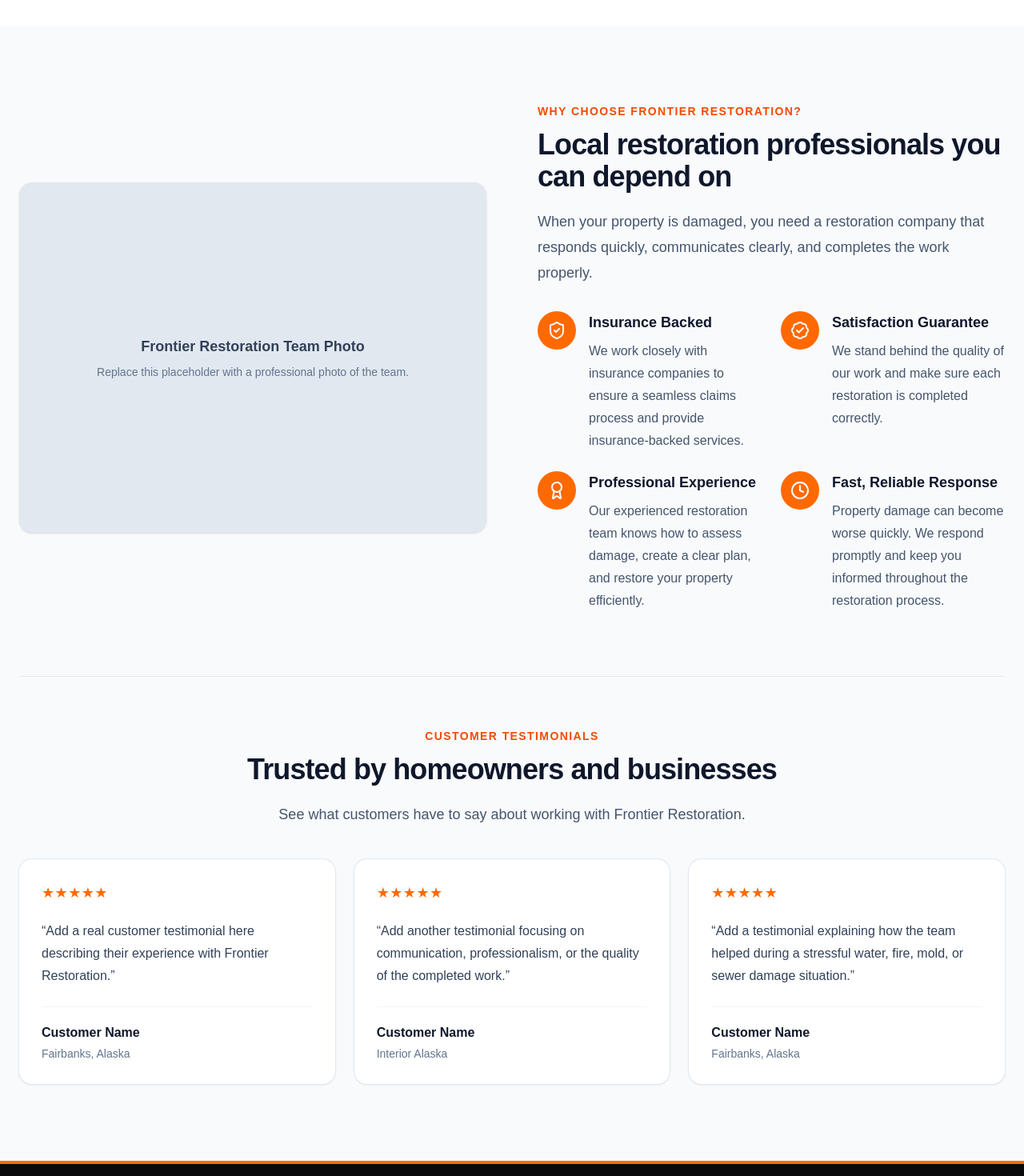
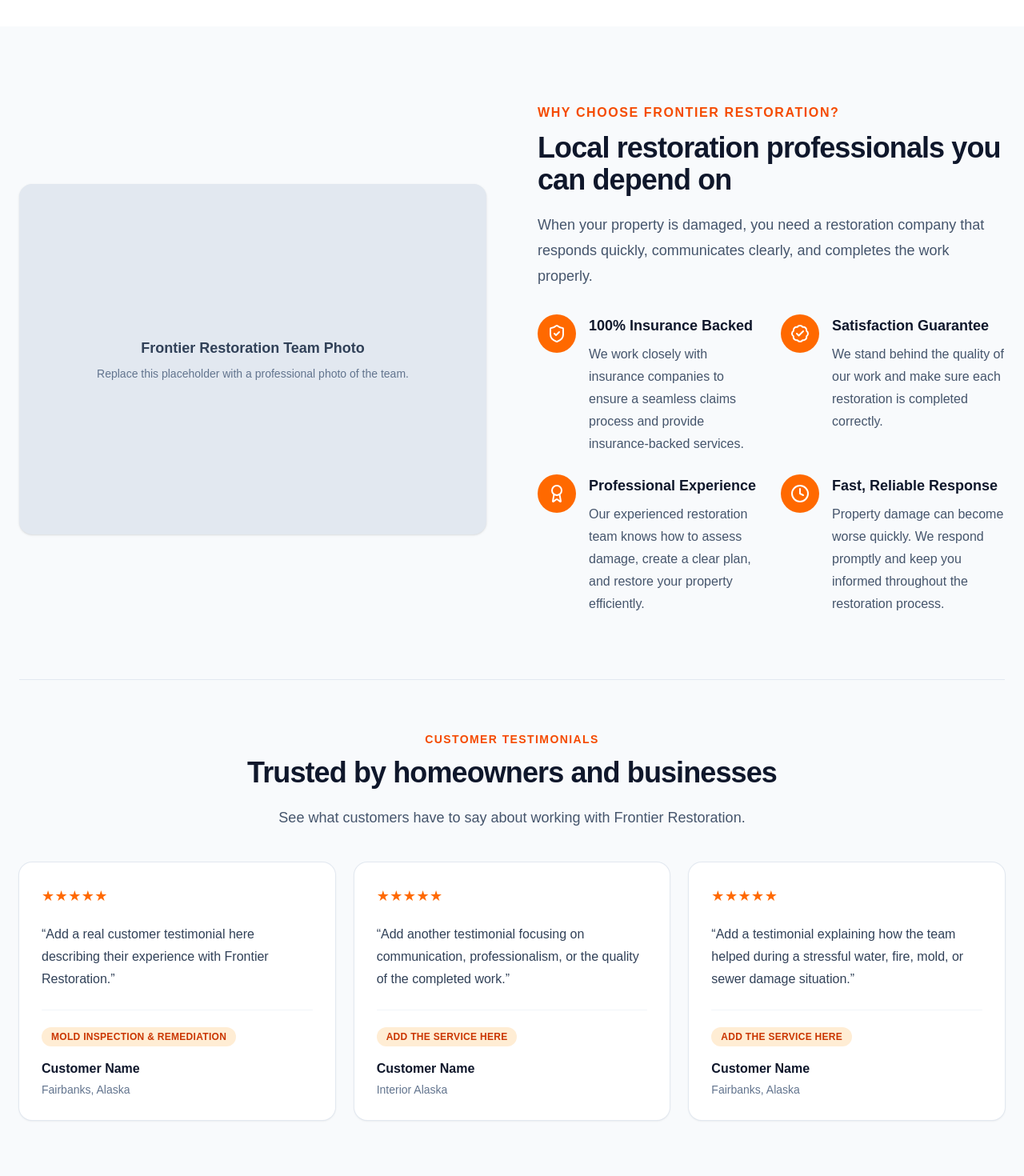
Before and after one commit to Davidhub907/FR_Website, a Next.js app: page / in a window 1280 px wide. Shown: the part 1680-3150 px from the top of the page at 80% size. Built offline with nearby package versions, Linux system fonts and the light colour scheme.

Commit message:
Added the service done to the testemonial cards

```diff
--- a/components/layout/WhyChooseUs.js
+++ b/components/layout/WhyChooseUs.js
@@ -2,7 +2,7 @@ import { ShieldCheck, BadgeCheck, Award, Clock } from "lucide-react";
 
 const reasons = [
   {
-    title: "Insurance Backed",
+    title: "100% Insurance Backed",
     description:
       "We work closely with insurance companies to ensure a seamless claims process and provide insurance-backed services.",
     icon: ShieldCheck,
@@ -34,6 +34,7 @@ const testimonials = [
       "Add a real customer testimonial here describing their experience with Frontier Restoration.",
     name: "Customer Name",
     location: "Fairbanks, Alaska",
+    service: "Mold inspection & remediation",
   },
   {
     id: 2,
@@ -41,6 +42,7 @@ const testimonials = [
       "Add another testimonial focusing on communication, professionalism, or the quality of the completed work.",
     name: "Customer Name",
     location: "Interior Alaska",
+    service: "Add the service here",
   },
   {
     id: 3,
@@ -48,6 +50,7 @@ const testimonials = [
       "Add a testimonial explaining how the team helped during a stressful water, fire, mold, or sewer damage situation.",
     name: "Customer Name",
     location: "Fairbanks, Alaska",
+    service: "Add the service here",
   },
 ];
 
@@ -75,7 +78,7 @@ export default function WhyChooseUs() {
 
           {/* Reasons */}
           <div>
-            <p className="text-sm font-bold tracking-widest text-orange-600 uppercase">
+            <p className="text-m font-bold tracking-widest text-orange-600 uppercase">
               Why Choose Frontier Restoration?
             </p>
 
@@ -155,7 +158,13 @@ export default function WhyChooseUs() {
                 </blockquote>
 
                 <div className="mt-6 border-t border-slate-100 pt-5">
-                  <p className="font-bold text-slate-900">{testimonial.name}</p>
+                  <span className="inline-flex rounded-full bg-orange-100 px-3 py-1 text-xs font-bold tracking-wide text-orange-700 uppercase">
+                    {testimonial.service}
+                  </span>
+
+                  <p className="mt-4 font-bold text-slate-900">
+                    {testimonial.name}
+                  </p>
 
                   <p className="mt-1 text-sm text-slate-500">
                     {testimonial.location}
```
